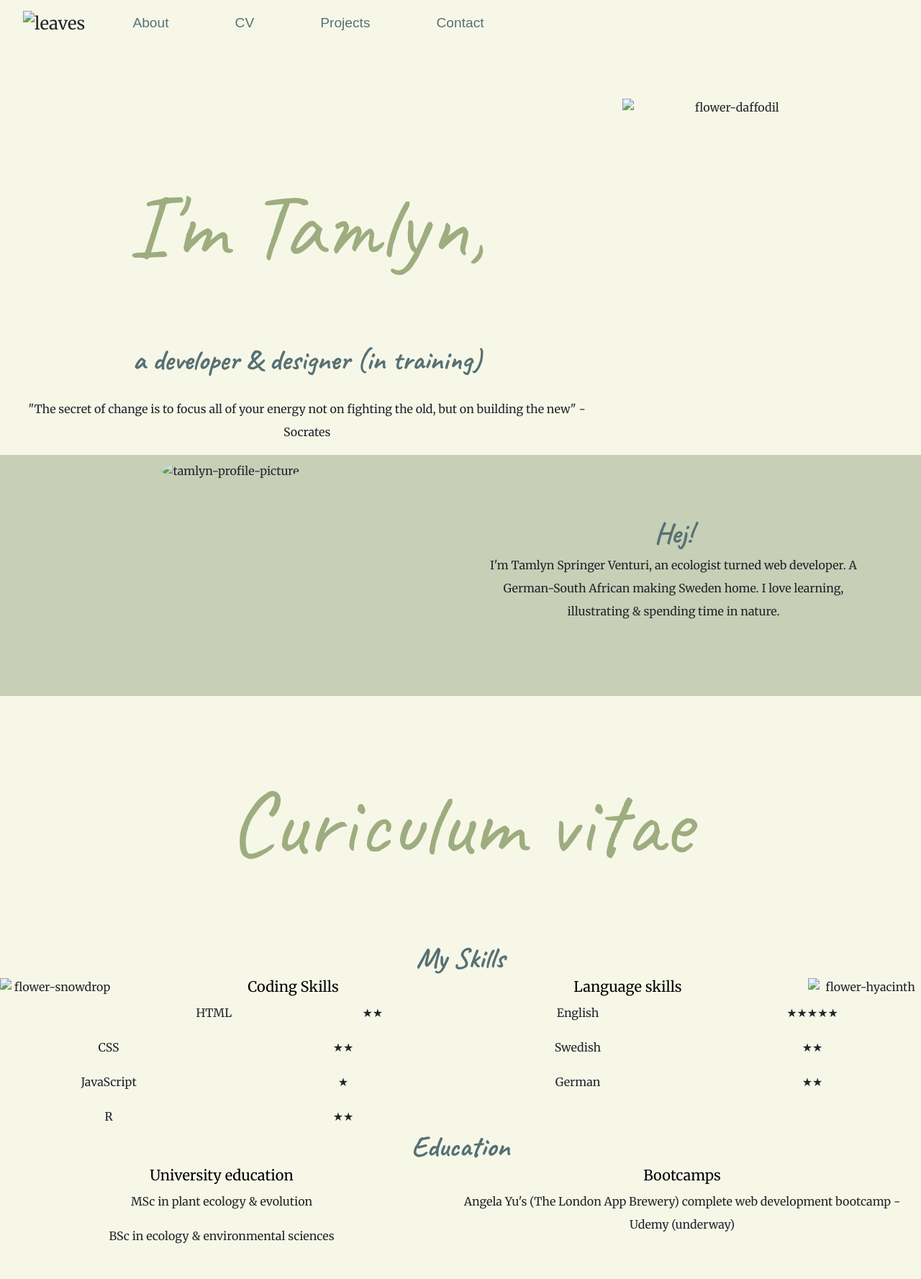
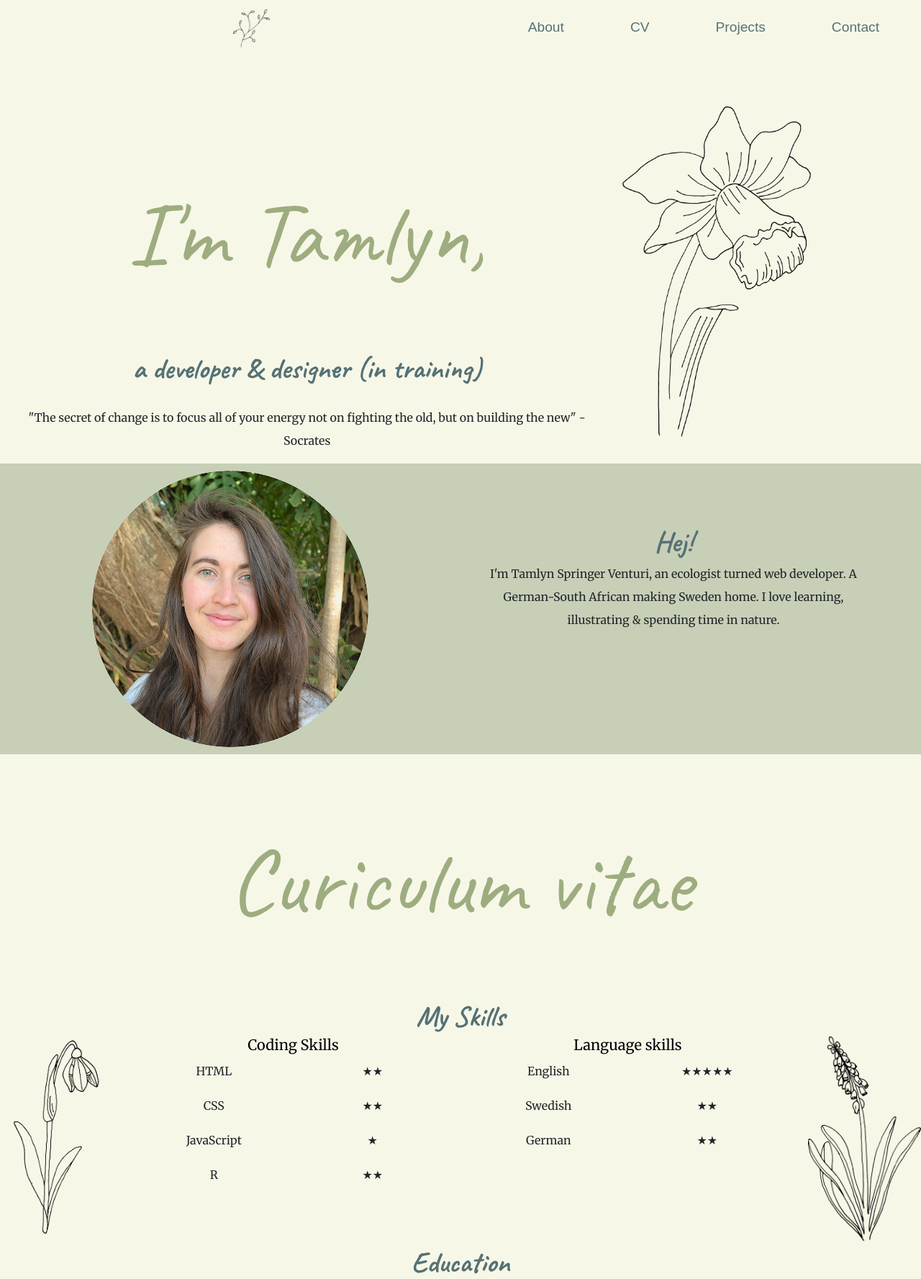
Before and after one commit to TamlynSpringer/Portfolio, a plain HTML site: page index.html in a window 1280 px wide. Shown: the top 1777 px of the page at 72% size. Drawn offline with nearby package versions, Linux system fonts and the light colour scheme.

Commit message:
Update index.html
Fixed images issue

```diff
--- a/index.html
+++ b/index.html
@@ -29,7 +29,7 @@
 
       <!-- Navigation bar -->
       <nav class="navbar navbar-expand-lg navbar-dark">
-        <a><img class="navbar-img" src="images/B2.png" alt="leaves"></a>
+        <a><img class="navbar-img" src="B2.png" alt="leaves"></a>
         <button class="navbar-toggler" type="button" data-toggle="collapse" data-target="#navbarSupportedContent" aria-controls="navbarSupportedContent" aria-expanded="false" aria-label="Toggle navigation">
           <span class="navbar-toggler-icon"></span>
         </button>
@@ -60,7 +60,7 @@
           <p>"The secret of change is to focus all of your energy not on fighting the old, but on building the new" - Socrates</p>
         </div>
         <div class="col-md-4">
-          <img class="intro-flower" src="images/flower-daffodil.png" alt="flower-daffodil">
+          <img class="intro-flower" src="flower-daffodil.png" alt="flower-daffodil">
         </div>
       </div>
     </div>
@@ -69,7 +69,7 @@
   <section id="intro">
     <div class="row container-fluid">
       <div class="col-md-6 col-sm-12">
-        <img class="profile" src="images/tamlyn-profile.png" alt="tamlyn-profile-picture">
+        <img class="profile" src="tamlyn-profile.png" alt="tamlyn-profile-picture">
       </div>
       <div class="col-md-6 col-sm-12 intro-text">
         <h2>Hej!</h2>
@@ -87,7 +87,7 @@
     <h2>My Skills</h2>
     <div class="row">
       <div class="col-md-6">
-        <img class="skill-flower1" src="images/flower-snowdrop.png" alt="flower-snowdrop">
+        <img class="skill-flower1" src="flower-snowdrop.png" alt="flower-snowdrop">
         <h3>Coding Skills</h3>
         <div class="row">
           <div class="col-6">
@@ -124,7 +124,7 @@
       </div>
 
       <div class="col-md-6 col-12">
-        <img class="skill-flower2" src="images/flower-hyacinth.png" alt="flower-hyacinth">
+        <img class="skill-flower2" src="flower-hyacinth.png" alt="flower-hyacinth">
         <h3 class="skill-text">Language skills</h3>
         <div class="row">
           <div class="col-6">
@@ -200,7 +200,7 @@
     <br>
 
 <!-- Footer -->
-    <img class="flowers" src="images/flowers.png" alt="flowers-img">
+    <img class="flowers" src="flowers.png" alt="flowers-img">
     <div class="bottom-container">
       <!-- <a class="footer-link" href="https://www.linkedin.com/">LinkedIn</a>
       <a class="footer-link" href="https://twitter.com/">Twitter</a> -->
```
